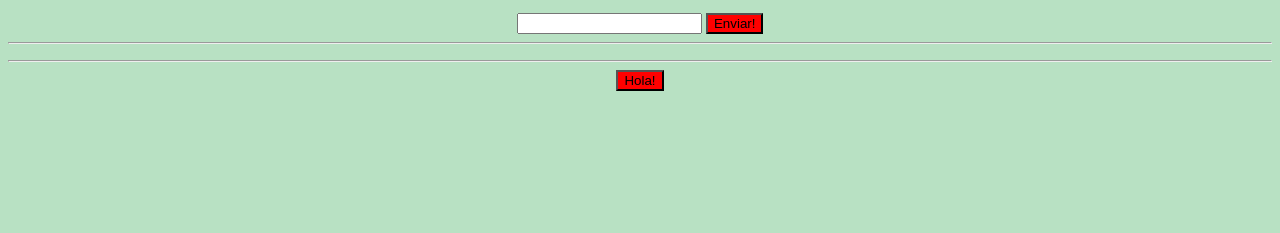
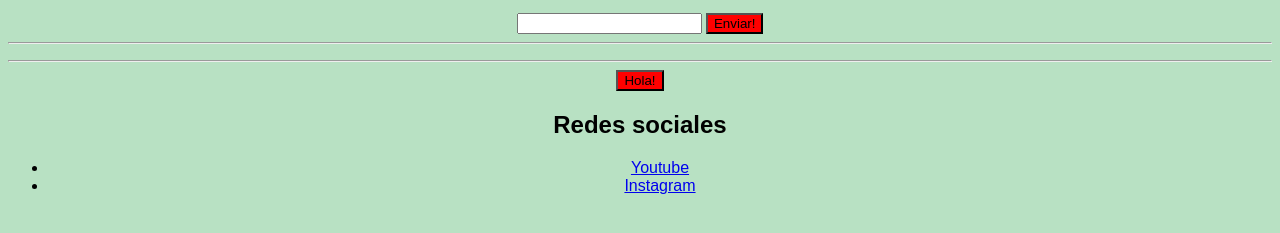
Before and after one commit to docenciadw/2025cdw, a plain HTML site: page index.html in a window 1280 px wide. Shown: the part 119-352 px from the top of the page. Drawn offline with Linux system fonts and the light colour scheme.

Commit message:
Update index.html

```diff
--- a/index.html
+++ b/index.html
@@ -20,6 +20,14 @@
     <p id="saludo"></p>
     <hr>
     <button onclick="alert('hola '+document.getElementById('nombre').value.trim())">Hola!</button>
+
+    <section>
+        <h2>Redes sociales</h2>
+        <ul>
+            <li><a href="https:/youtube.com/" target="_blank">Youtube</a></li>
+            <li><a href="https://instagram.com/" target="_blank">Instagram</a></li>
+        </ul>
+    </section>
 </body>
 <script src="script.js"></script>
 </html>
```
